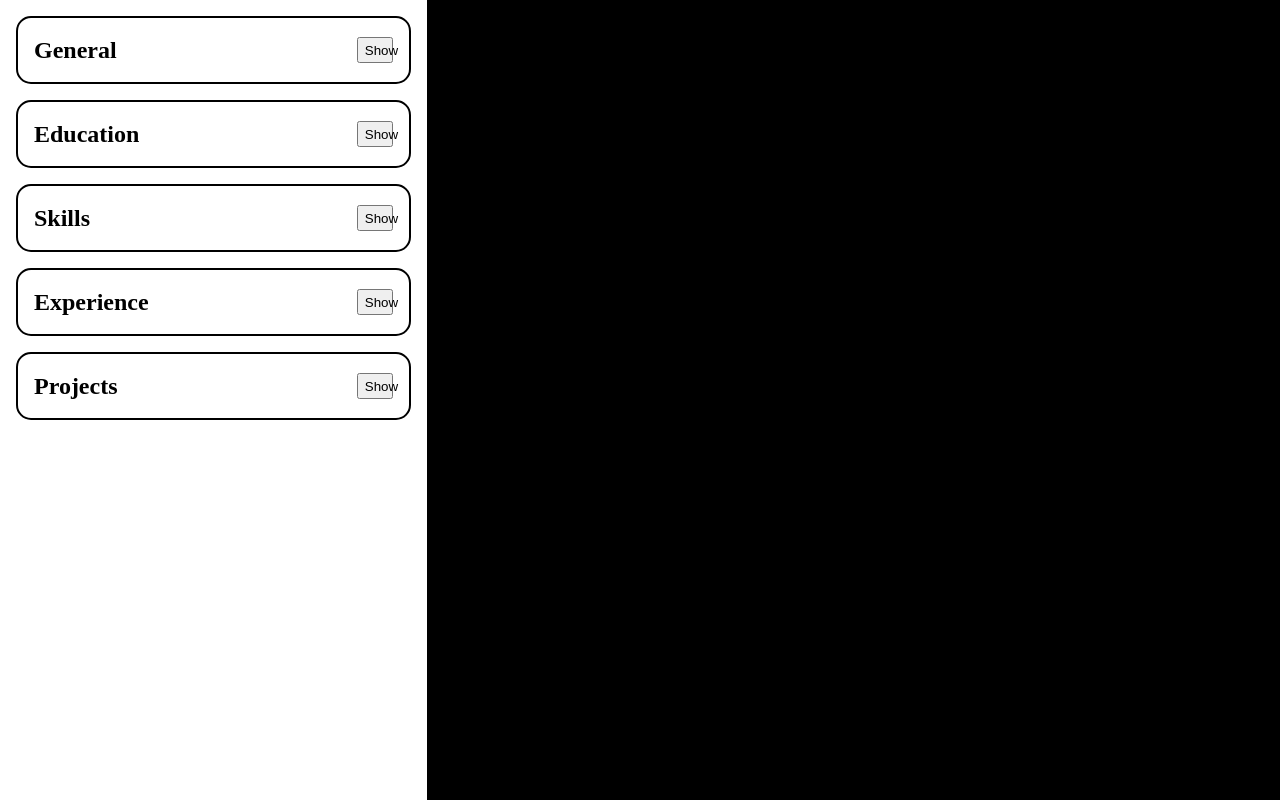
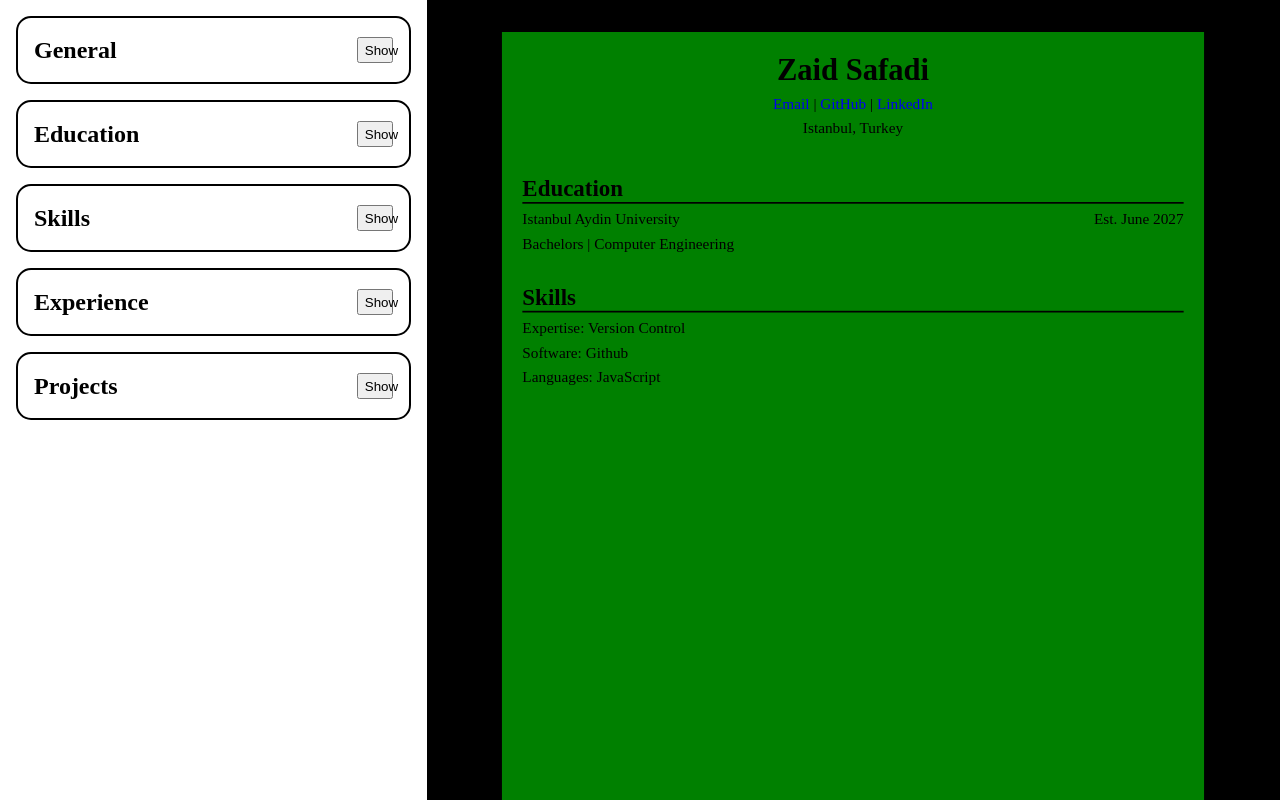
Before and after one commit to veryvroosh/cv-application, a React (Vite) app: page / in a window 1280 px wide. Shown: the top 800 px of the page. Built offline with nearby package versions, Linux system fonts and the light colour scheme.

Commit message:
lifted states to app, finished until skills in preview

```diff
--- a/src/App.jsx
+++ b/src/App.jsx
@@ -1,15 +1,72 @@
 import EditSection from './components/EditSection.jsx'
 import PreviewSection from './components/PreviewSection.jsx'
 import './styles/app.css'
+import {useState} from "react";
 
 function App() {
 
-  return (
-    <div className={"app"}>
-      <EditSection />
-      <PreviewSection />
-    </div>
-  )
+    const [form, setForm] = useState({
+        firstName: 'Zaid',
+        lastName: 'Safadi',
+        cityCountry: 'Istanbul, Turkey',
+        email: 'veryvroosh@gmail.com',
+        github: 'https://github.com/veryvroosh',
+        linkedin: 'https://linkedin.com/in/mhd-zaid-safadi/'
+    });
+    const [educations, setEducations] = useState([
+        {
+            school: 'Istanbul Aydin University',
+            degreeType: 'Bachelors',
+            degree: 'Computer Engineering',
+            date: 'Est. June 2027'
+        }
+    ]);
+    const [skills, setSkills] = useState({
+        expertise: ["Version Control"],
+        software: ["Github"],
+        languages: ["JavaScript"]
+    });
+    const [experiences, setExperiences] = useState([
+        {
+            title: 'Web Developer',
+            workplace: 'The Odin Project',
+            fromDate: 'Sep 2024',
+            toDate: 'Present',
+            description: ["Developed several full-stack web applications using HTML, CSS, JavaScript"]
+        }
+    ]);
+    const [projects, setProjects] = useState([
+        {
+            title: 'myLibrary',
+            link: 'github.com/Melovii/myLibrary',
+            date: 'May 2025',
+            description: ["A simple Node.js + Express + MySQL project to manage your library of books"]
+        }
+    ]);
+
+    return (
+      <div className={"app"}>
+          <EditSection
+              form={form}
+              setForm={setForm}
+              educations={educations}
+              setEducations={setEducations}
+              skills={skills}
+              setSkills={setSkills}
+              experiences={experiences}
+              setExperiences={setExperiences}
+              projects={projects}
+              setProjects={setProjects}
+          />
+          <PreviewSection
+              form={form}
+              educations={educations}
+              skills={skills}
+              experiences={experiences}
+              projects={projects}
+          />
+      </div>
+    )
 }
 
 export default App
--- a/src/components/EditSection.jsx
+++ b/src/components/EditSection.jsx
@@ -4,16 +4,27 @@ import Skills from "./Skills.jsx";
 import Experience from "./Experience.jsx";
 import Projects from "./Projects.jsx";
 
-function EditSection() {
+function EditSection({
+    form,
+    setForm,
+    educations,
+    setEducations,
+    skills,
+    setSkills,
+    experiences,
+    setExperiences,
+    projects,
+    setProjects
+    }) {
     return (
         <div className="edit-section-container">
-            <General />
-            <Education />
-            <Skills />
-            <Experience />
-            <Projects />
+            <General form={form} setForm={setForm} />
+            <Education educations={educations} setEducations={setEducations} />
+            <Skills skills={skills} setSkills={setSkills} />
+            <Experience experiences={experiences} setExperiences={setExperiences} />
+            <Projects projects={projects} setProjects={setProjects} />
         </div>
-    )
+    );
 }
 
-export default EditSection
+export default EditSection;
--- a/src/components/Education.jsx
+++ b/src/components/Education.jsx
@@ -112,16 +112,8 @@ function EduSection({educations, setEducations}) {
     )
 }
 
-function Education() {
+function Education({ educations, setEducations }) {
     const [showMore, setShowMore] = useState(false);
-    const [educations, setEducations] = useState([
-        {
-            school: 'Istanbul Aydin University',
-            degreeType: 'Bachelors',
-            degree: 'Computer Engineering',
-            date: 'Est. June 2027'
-        }
-    ])
 
     function handleShowMore() {
         setShowMore(!showMore)
--- a/src/components/Experience.jsx
+++ b/src/components/Experience.jsx
@@ -173,17 +173,8 @@ function ExpSection({experiences, setExperiences}) {
     )
 }
 
-function Experience() {
+function Experience({ experiences, setExperiences }) {
     const [showMore, setShowMore] = useState(false);
-    const [experiences, setExperiences] = useState([
-        {
-            title: 'Web Developer',
-            workplace: 'The Odin Project',
-            fromDate: 'Sep 2024',
-            toDate: 'Present',
-            description: ["Developed several full-stack web applications using HTML, CSS, JavaScript"]
-        }
-    ])
 
     function handleShowMore() {
         setShowMore(!showMore)
--- a/src/components/General.jsx
+++ b/src/components/General.jsx
@@ -58,17 +58,9 @@ function ToggledGeneral({ form, setForm }) {
     )
 }
 
-function General() {
+function General({ form, setForm }) {
 
     const [showMore, setShowMore] = useState(false);
-    const [form, setForm] = useState({
-        firstName: 'Zaid',
-        lastName: 'Safadi',
-        cityCountry: 'Istanbul, Turkey',
-        email: 'veryvroosh@gmail.com',
-        github: 'github.com/veryvroosh',
-        linkedin: 'linkedin.com/in/mhd-zaid-safadi/'
-    })
 
     function handleShowMore() {
         setShowMore(!showMore)
--- a/src/components/Preview.jsx
+++ b/src/components/Preview.jsx
@@ -1,7 +1,50 @@
-function Preview() {
+import '../styles/preview.css'
+
+function Preview({ form, educations, skills, experience, projects }) {
     return(
-        <>
-        </>
+        <div className='cv-preview'>
+            <div className='general-info'>
+                <h1>{form.firstName} {form.lastName}</h1>
+                <div className='general-links'>
+
+                    <p>
+                        <a href={form.email} target='_blank' rel='noopener noreferrer'>Email</a> |
+                        <a href={form.github} target='_blank' rel='noopener noreferrer'> GitHub</a> |
+                        <a href={form.linkedin} target='_blank' rel='noopener noreferrer'> LinkedIn</a>
+                    </p>
+
+                </div>
+                <p>{form.cityCountry}</p>
+            </div>
+            <br/>
+            <h2 className='main-header'>Education</h2>
+            <hr/>
+            <div className='education'>
+                {educations.map((edu, index) => (
+                    <div className='education-item-prev' key={index}>
+                        <div className='school-date'>
+                            <p>{edu.school}</p>
+                            <p>{edu.date}</p>
+                        </div>
+                        <p>{edu.degreeType} | {edu.degree}</p>
+                        <br />
+                    </div>
+                ))}
+            </div>
+            <h2 className='main-header'>Skills</h2>
+            <hr />
+            {Object.entries(skills).map(([category, items]) => (
+                <div className='skill-group' key={category}>
+                    <p>{category.charAt(0).toUpperCase() + category.slice(1)}: {items.map((item, index) => (
+                            <span key={index}>
+                                {item}
+                                {index < items.length - 1 && ' | '}
+                            </span>
+                        ))}
+                    </p>
+                </div>
+            ))}
+        </div>
     )
 }
 
--- a/src/components/PreviewSection.jsx
+++ b/src/components/PreviewSection.jsx
@@ -1,9 +1,9 @@
 import Preview from './Preview.jsx'
 
-function PreviewSection() {
+function PreviewSection(props) {
     return (
         <div className="preview-section-container">
-            <Preview />
+            <Preview {...props} />
         </div>
     )
 }
--- a/src/components/Projects.jsx
+++ b/src/components/Projects.jsx
@@ -165,16 +165,8 @@ function ProjSection({projects, setProjects}) {
     )
 }
 
-function Projects() {
+function Projects({ projects, setProjects }) {
     const [showMore, setShowMore] = useState(false);
-    const [projects, setProjects] = useState([
-        {
-            title: 'myLibrary',
-            link: 'github.com/Melovii/myLibrary',
-            date: 'May 2025',
-            description: ["A simple Node.js + Express + MySQL project to manage your library of books"]
-        }
-    ])
 
     function handleShowMore() {
         setShowMore(!showMore)
--- a/src/components/Skills.jsx
+++ b/src/components/Skills.jsx
@@ -79,14 +79,9 @@ function SkillsSection({skills, setSkills}) {
     )
 }
 
-function Skills() {
+function Skills({ skills, setSkills }) {
 
     const [showMore, setShowMore] = useState(false);
-    const [skills, setSkills] = useState({
-        expertise: ["Version Control"],
-        software: ["Github"],
-        languages: ["JavaScript"]
-    })
 
     function handleShowMore() {
         setShowMore(!showMore)
--- a/src/styles/app.css
+++ b/src/styles/app.css
@@ -83,12 +83,27 @@ body {
 }
 
 .preview-section-container {
+  display: flex;
+  justify-content: center;
+  align-items: start;
+  min-height: 100dvh;
   background-color: black;
+}
+
+.cv-preview {
+  font-size: 18px;
+  width: 794px;
+  height: 1123px;
+  background-color: green;
+  box-shadow: 0 0 10px rgba(0, 0, 0, 0.1);
+  transform: scale(0.85);
+  transform-origin: top center;
+  padding: 1rem;
+  margin: 2rem 0 2rem 0;
 }
 
 hr {
   border: none;
   border-top: 2px solid #b0b0b0;
-  border-radius: 25px;
   margin: 2rem 0;
 }
--- /dev/null
+++ b/src/styles/preview.css
@@ -0,0 +1,49 @@
+.cv-preview h1,
+.cv-preview h2,
+.cv-preview h3,
+.cv-preview h4,
+.cv-preview h5,
+.cv-preview h6,
+.cv-preview p,
+.cv-preview hr {
+  margin: 0.5rem;
+}
+
+.cv-preview hr {
+  border: none;
+  margin: 0 0.5rem 0 0.5rem;
+  border-top: 2px solid black;
+}
+
+.cv-preview .main-header {
+  margin-top: 1rem;
+}
+
+.general-info {
+  display: flex;
+  flex-direction: column;
+  align-items: center;
+}
+
+.general-links a {
+  all: unset;
+  color: #0000EE;
+  cursor: pointer;
+}
+
+.general-info p {
+  margin: 0 0 0.5rem 0;
+}
+
+.cv-preview .main-header {
+  margin-bottom: 0;
+}
+
+.education p {
+  margin-bottom: 0;
+}
+
+.school-date {
+  display: flex;
+  justify-content: space-between;
+}
```
